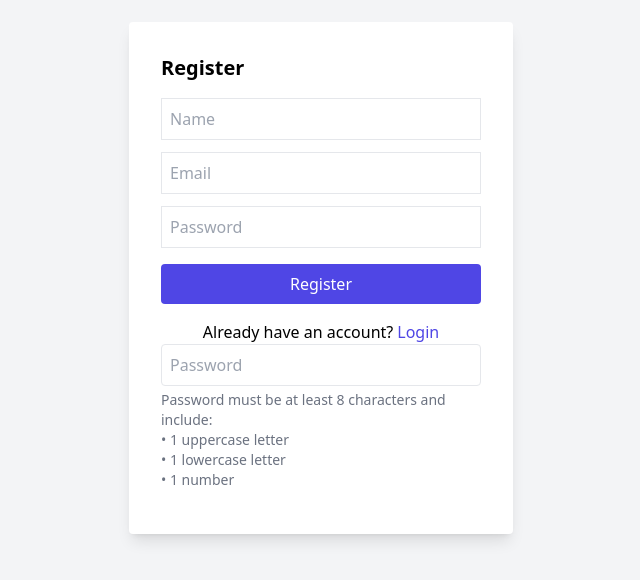
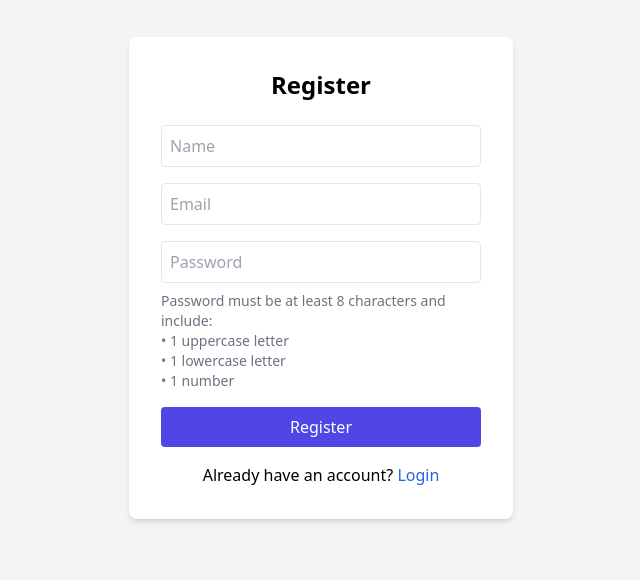
Before and after one commit to Umayadharsh/taskmanagerapp, a React (Vite) app in the folder Frontend/taskmanager-frontend/: page /register in a window 1280 px wide. Shown: the part 122-702 px from the top of the page, without its empty margins (319-959 px from the left). Built offline with nearby package versions, Linux system fonts and the light colour scheme.

Commit message:
fix file case for deployment4

```diff
--- a/Frontend/taskmanager-frontend/src/Pages/Register.jsx
+++ b/Frontend/taskmanager-frontend/src/Pages/Register.jsx
@@ -1,98 +1,98 @@
 import { useState } from "react";
-import { useNavigate } from "react-router-dom";
-import api from "../services/api";
+import { Link, useNavigate } from "react-router-dom";
+import api from "../utils/api";
 
-export default function Register(){
-
-  const [name,setName] = useState("");
-  const [email,setEmail] = useState("");
-  const [password,setPassword] = useState("");
-
+export default function Register() {
   const navigate = useNavigate();
 
-  const handleSubmit = async(e)=>{
+  const [name, setName] = useState("");
+  const [email, setEmail] = useState("");
+  const [password, setPassword] = useState("");
+  const [error, setError] = useState("");
+
+  const handleRegister = async (e) => {
     e.preventDefault();
 
-    try{
+    try {
+      await api.post("/auth/register", {
+        name,
+        email,
+        password,
+      });
 
-      await api.post("/auth/register",{name,email,password});
-      navigate("/login");
+      navigate("/dashboard");
+    } catch (err) {
+      const message =
+        err.response?.data?.errors?.[0]?.message ||
+        err.response?.data?.message ||
+        "Registration failed";
 
-    }catch(err){
-      alert("Registration failed");
+      setError(message);
     }
-  }
+  };
 
-  return(
+  return (
+    <div className="min-h-screen flex items-center justify-center bg-gray-100">
+      <form
+        onSubmit={handleRegister}
+        className="bg-white p-8 rounded-lg shadow-md w-96"
+      >
+        <h2 className="text-2xl font-bold mb-6 text-center">Register</h2>
 
-    <div className="flex items-center justify-center h-screen bg-gray-100">
-
-      <form
-      onSubmit={handleSubmit}
-      className="bg-white p-8 shadow-lg rounded w-96"
-      >
-
-        <h2 className="text-xl font-bold mb-4">
-          Register
-        </h2>
+        {error && (
+          <div className="bg-red-100 text-red-600 p-2 mb-4 rounded">
+            {error}
+          </div>
+        )}
 
         <input
-        className="border p-2 w-full mb-3"
+          type="text"
           placeholder="Name"
+          className="w-full p-2 border mb-4 rounded"
           value={name}
-        onChange={(e)=>setName(e.target.value)}
+          onChange={(e) => setName(e.target.value)}
+          required
         />
 
         <input
-        className="border p-2 w-full mb-3"
+          type="email"
           placeholder="Email"
+          className="w-full p-2 border mb-4 rounded"
           value={email}
-        onChange={(e)=>setEmail(e.target.value)}
+          onChange={(e) => setEmail(e.target.value)}
+          required
         />
 
         <input
-        className="border p-2 w-full mb-4"
           type="password"
           placeholder="Password"
+          className="w-full p-2 border mb-2 rounded"
           value={password}
-        onChange={(e)=>setPassword(e.target.value)}
+          onChange={(e) => setPassword(e.target.value)}
+          required
         />
 
-        <button
-        className="bg-indigo-600 text-white w-full py-2 rounded"
-        >
-          Register
-        </button>
-
-        <p className="mt-4 text-center">
-  Already have an account?
-  <span
-    className="text-indigo-600 cursor-pointer ml-1"
-    onClick={()=>navigate("/login")}
-  >
-    Login
-  </span>
-</p>
-<div className="mb-3">
-  <input
-    type="password"
-    placeholder="Password"
-    className="w-full p-2 border rounded"
-    value={password}
-    onChange={(e) => setPassword(e.target.value)}
-  />
-
-  <p className="text-sm text-gray-500 mt-1">
+        <p className="text-sm text-gray-500 mb-4">
           Password must be at least 8 characters and include:
           <br />• 1 uppercase letter
           <br />• 1 lowercase letter
           <br />• 1 number
         </p>
+
+        <button
+          type="submit"
+          className="w-full bg-indigo-600 text-white py-2 rounded hover:bg-indigo-700"
+        >
+          Register
+        </button>
+
+        <p className="text-center mt-4">
+          Already have an account?{" "}
+          <Link to="/" className="text-blue-600">
+            Login
+          </Link>
+        </p>
+      </form>
     </div>
-      </form>
-
-    </div>
-
-  )
-
+  );
 }
```
Lines whose indentation alone changed are shown as unchanged.
